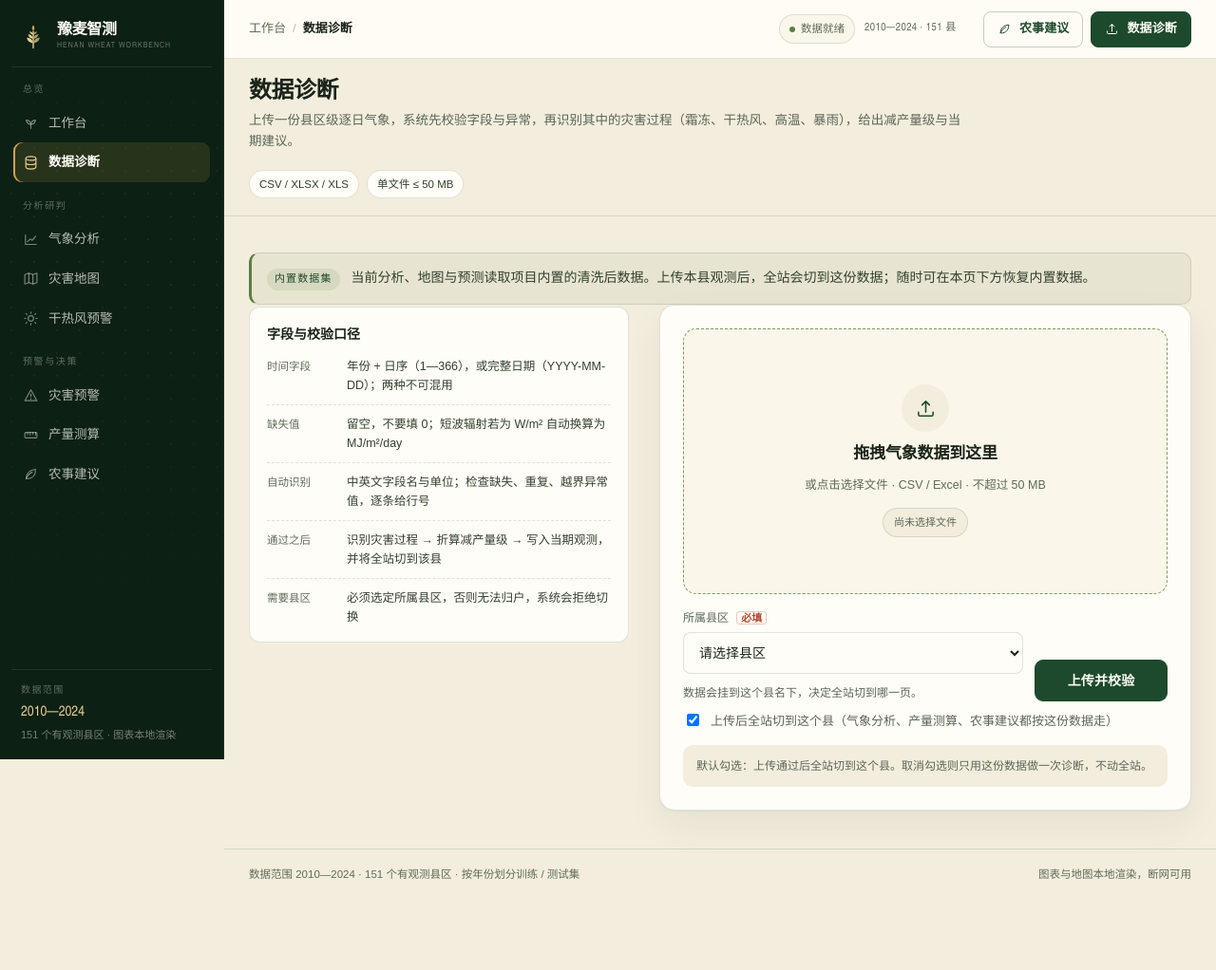
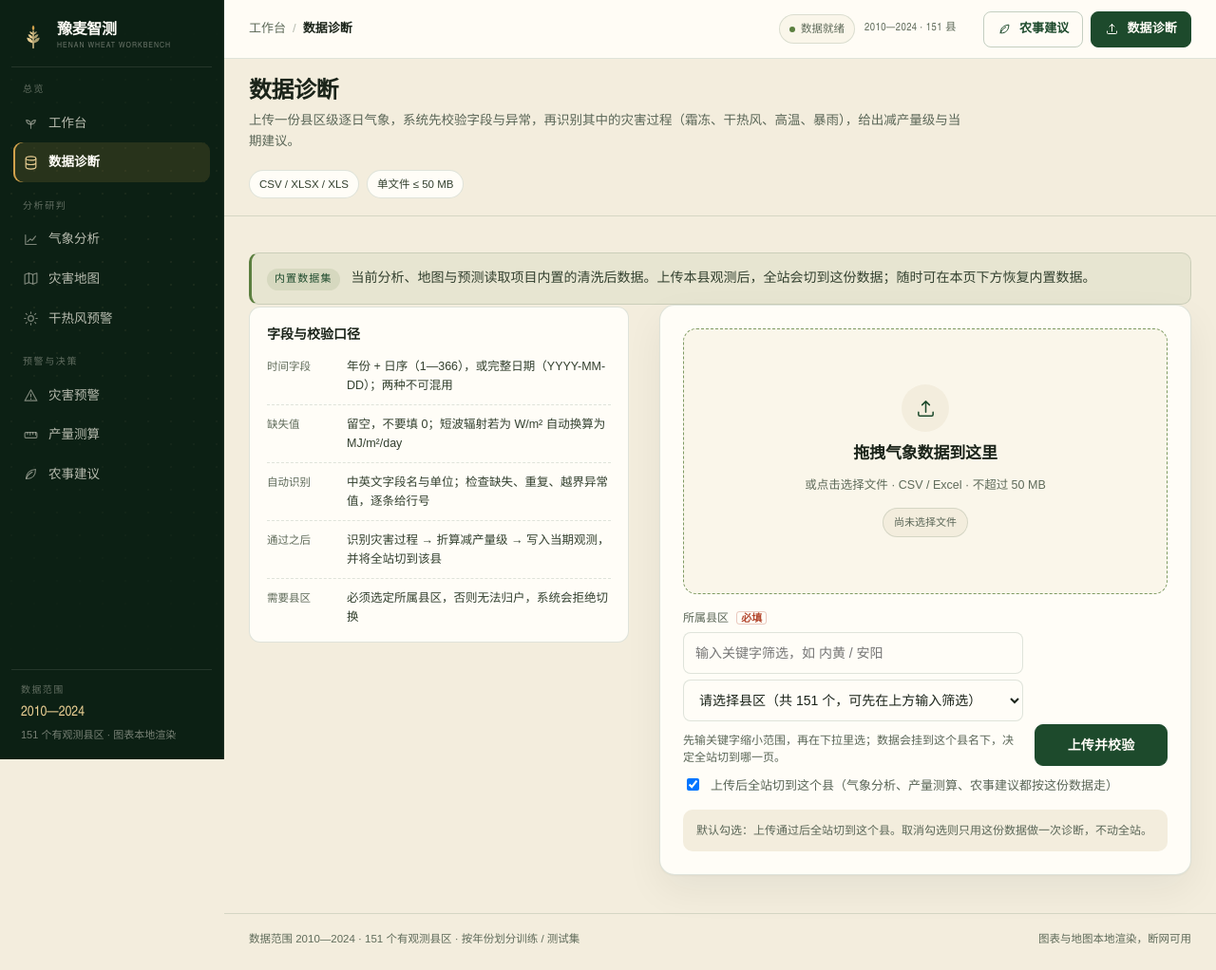
Before and after one commit to sjjdjs839/wheat-yield-predict, a Flask app: page /upload in a window 1280 px wide. Shown: the whole page at 95% size. Before the commit the page ends 926 px from the top, so only its background shows below. Run offline with Flask 3, Linux system fonts and the light colour scheme.

Commit message:
上传页县区按地市分组并可关键字筛选

```diff
--- a/wheat-ml/app.py
+++ b/wheat-ml/app.py
@@ -700,7 +700,8 @@ def upload():
 
     return render_template("upload.html", title="数据诊断", active="upload",
                            report=report, error=error, dataset=meta, diag=diag,
-                           counties=ALL_COUNTIES, form_county=county,
+                           counties=ALL_COUNTIES, county_groups=CONFIG["counties"],
+                           form_county=county,
                            max_size=CONFIG["upload"]["max_size_mb"],
                            analysis_url=analysis_url, predict_url=predict_url,
                            advice_url=advice_url)
--- a/wheat-ml/web/templates/upload.html
+++ b/wheat-ml/web/templates/upload.html
@@ -146,13 +146,20 @@
         </label>
 
         <div class="upload-row">
-          <div class="field">
+          <div class="field county-field">
             <label for="county-input">所属县区 <em class="req-mark">必填</em></label>
+            <input type="search" id="county-filter" class="county-filter"
+                   placeholder="输入关键字筛选，如 内黄 / 安阳" autocomplete="off"
+                   aria-label="筛选县区">
             <select id="county-input" name="county" required>
-              <option value="">请选择县区</option>
-              {% for c in counties %}<option value="{{ c }}"{% if form_county and c == form_county %} selected{% endif %}>{{ c }}</option>{% endfor %}
+              <option value="">请选择县区（共 {{ counties|length }} 个，可先在上方输入筛选）</option>
+              {% for city, items in county_groups.items() %}
+              <optgroup label="{{ city }}">
+                {% for c in items.values() %}<option value="{{ c }}"{% if form_county and c == form_county %} selected{% endif %}>{{ c }}</option>{% endfor %}
+              </optgroup>
+              {% endfor %}
             </select>
-            <p class="field-hint">数据会挂到这个县名下，决定全站切到哪一页。</p>
+            <p class="field-hint">先输关键字缩小范围，再在下拉里选；数据会挂到这个县名下，决定全站切到哪一页。</p>
           </div>
           <button class="btn btn-primary" id="upload-submit" type="submit">上传并诊断</button>
         </div>
@@ -259,3 +266,44 @@
   {% endif %}
 </div>
 {% endblock %}
+
+{% block scripts %}
+<script>
+(function () {
+  var filter = document.getElementById('county-filter');
+  var sel = document.getElementById('county-input');
+  if (!filter || !sel) return;
+  var groups = Array.prototype.slice.call(sel.querySelectorAll('optgroup'));
+
+  function apply() {
+    var q = filter.value.trim();
+    var keepTotal = 0;
+    groups.forEach(function (g) {
+      var keep = 0;
+      Array.prototype.forEach.call(g.children, function (o) {
+        var hit = !q || o.textContent.indexOf(q) >= 0 || g.label.indexOf(q) >= 0;
+        o.hidden = !hit;
+        o.disabled = !hit;
+        if (hit) keep++;
+      });
+      g.hidden = keep === 0;
+      keepTotal += keep;
+    });
+    // 只剩一个匹配时直接选中，省一次点击
+    var first = sel.querySelector('option[value]:not([hidden]):not([disabled])');
+    var visible = Array.prototype.filter.call(sel.querySelectorAll('option'),
+      function (o) { return !o.hidden && !o.disabled && o.value; });
+    sel.options[0].textContent = !q
+      ? '请选择县区（共 ' + keepTotal + ' 个，可先在上方输入筛选）'
+      : (keepTotal ? '匹配 ' + keepTotal + ' 个县区' : '没有匹配的县区');
+    if (keepTotal === 1 && visible.length === 1) {
+      sel.value = visible[0].value;
+    }
+  }
+  filter.addEventListener('input', apply);
+  filter.addEventListener('keydown', function (e) {
+    if (e.key === 'Enter') { e.preventDefault(); apply(); sel.focus(); }
+  });
+})();
+</script>
+{% endblock %}
```
